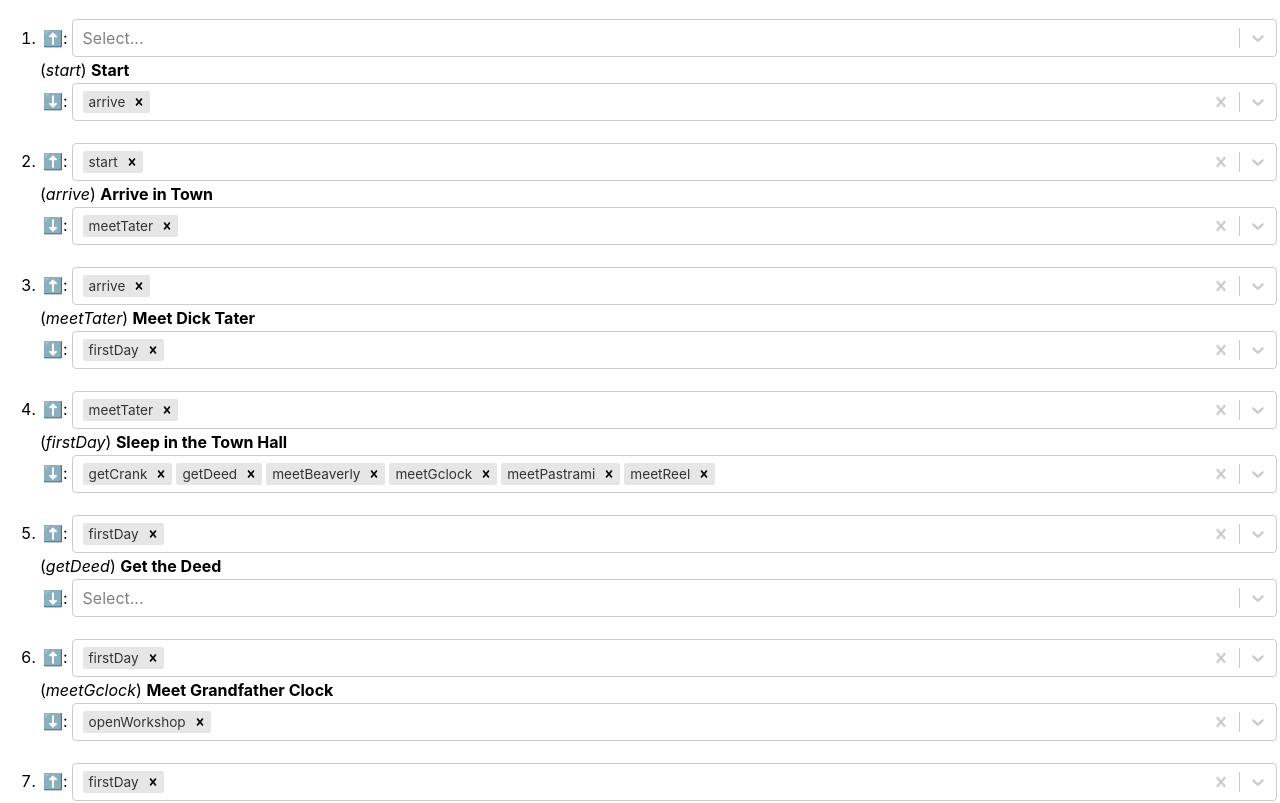
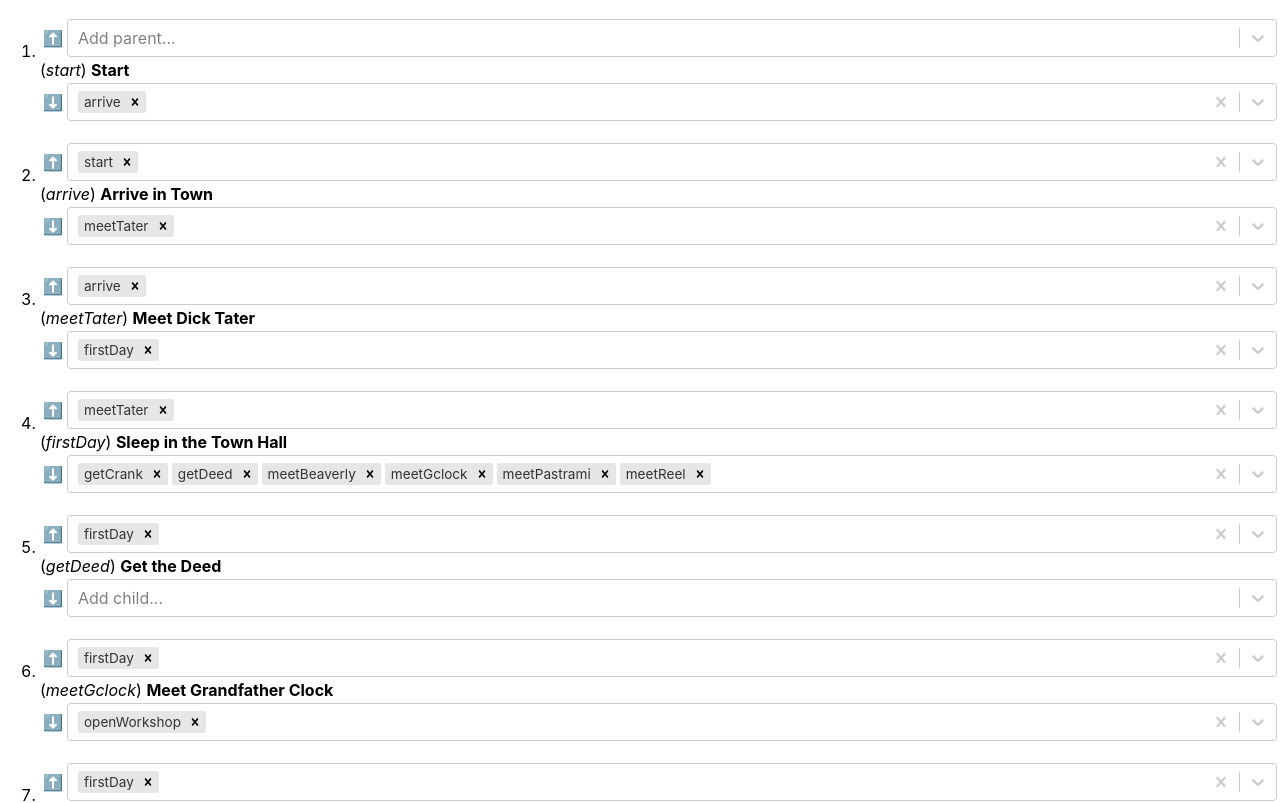
Before and after one commit to luvcraft/flowmeo, a React (Create React App) app: page / in a window 1280 px wide. Shown: the top 803 px of the page. Built offline with nearby package versions, Linux system fonts and the light colour scheme.

Commit message:
fixed errors and warnings

```diff
--- a/src/App.css
+++ b/src/App.css
@@ -32,7 +32,3 @@
   margin-top: 1em;
   text-align: left;
 }
-
-.inline {
-  display: inline;
-}
--- a/src/App.js
+++ b/src/App.js
@@ -25,32 +25,35 @@ function Item(props) {
 
   return (
     <div className="item">
-      <table border="0">
+      <table border="0"><tbody><tr>
         <td>
-        ⬆️: {/*parents*/}
-        </td><td width="100%">
+        <span role="img" aria-label="parents">⬆️</span> {/*parents*/}
+        </td>
+        <td width="100%">
         <Select
-          className="inline"
           isMulti
           name="parents"
           defaultValue={parentOptions}
           options={optionArray}
+          placeholder="Add parent..."
         />
         </td>
-      </table>
+      </tr></tbody></table>
       (<i>{i.id}</i>) <b>{i.description}</b><br/>
-      <table border="0">
+      <table border="0"><tbody><tr>
         <td>
-        ⬇️: {/*children*/}
-        </td><td width="100%">
+        <span role="img" aria-label="children">⬇️</span> {/*children*/}
+        </td>
+        <td width="100%">
         <Select
           isMulti
           name="children"
           defaultValue={childOptions}
           options={optionArray}
+          placeholder="Add child..."
         />
         </td>
-      </table>
+      </tr></tbody></table>
     </div>
   );
 }
```
